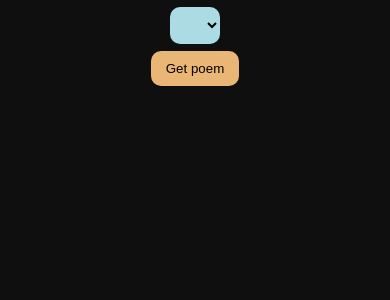
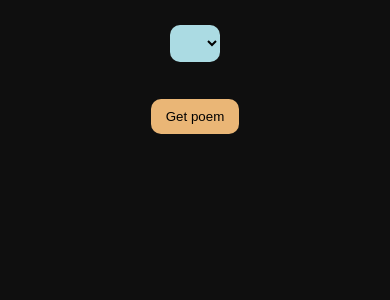
Before and after one commit to davicarvsilva/poetry-adviser, a Django app: page / in a window 390 px wide. Shown: the part 33-333 px from the top of the page. Run offline with Django 4.2, Linux system fonts and the light colour scheme; lists and menus that the app fills with data are empty.

Commit message:
styles:change styles of main page

```diff
--- a/core/static/core/css/styles.css
+++ b/core/static/core/css/styles.css
@@ -33,6 +33,7 @@ nav ul{
 
 #loading-gif{
     position: absolute;
+    display: none;
     width: 200px;
     top:50%;
     left: 50%;
@@ -43,11 +44,12 @@ nav ul{
     background-color: #abdbe3;
     padding: 10px 15px;
     border: none;
+    margin-top: 1%;
     border-radius: 10px;
 }
 
 #submit-btn{
-    margin-top: 2%;
+    margin-top: 1%;
     border: none;
     padding: 10px 15px;
     border-radius: 10px;
@@ -59,7 +61,8 @@ nav ul{
     flex-direction: column;
     justify-content: center;
     align-items: center;
-    margin: 0 20%;
+    margin: 1% 20%;
+    padding:0 7%;
     border: 1px solid #ddd;
     border-radius: 10px;
     background-color: #C0CEE6;
@@ -90,4 +93,15 @@ nav ul{
     #poem{
         margin: 0 5%;
     }
+    #id_author_name{
+        margin-bottom: 5%;
+    }
+
+    #id_author_name{
+        margin-top: 5%;
+    }
+
+    #submit-btn{
+        margin-top: 5%;
+    }
 }
```
